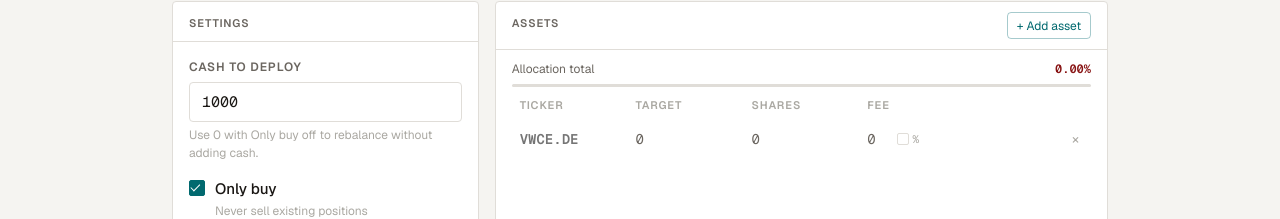
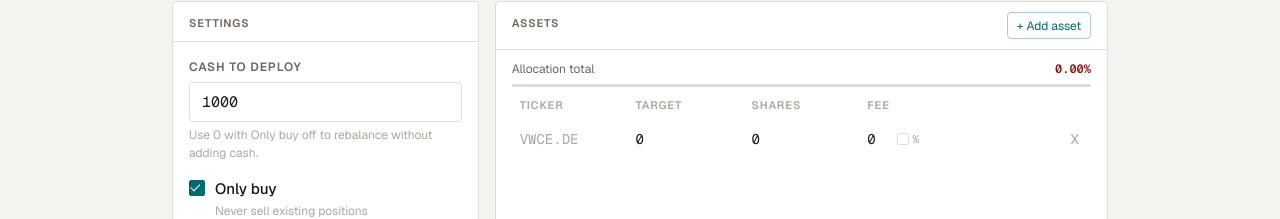
Before and after one commit to PestoENGINE/PestoENGINE, a Svelte app in the folder ui/: page / in a window 1280 px wide. Both pictures are taken after a click on the button "+ Add asset". Shown: the part 384-603 px from the top of the page. Built offline with nearby package versions, Linux system fonts and the light colour scheme.

Commit message:
fix(ui): polish asset table inputs and remove button

```diff
--- a/ui/src/app.css
+++ b/ui/src/app.css
@@ -198,13 +198,13 @@ input[type='checkbox']:checked::after {
   outline: none;
   font-family: var(--mono);
   font-size: 0.875rem;
-  color: var(--text-2);
+  color: var(--text);
   font-variant-numeric: tabular-nums;
   width: 100%;
   padding: 0;
 }
-.cell-input:focus { color: var(--text); }
-.cell-input.ticker { font-weight: 600; color: var(--text); }
+.cell-input.ticker { font-weight: 600; }
+.cell-input::placeholder { color: var(--text-3); font-weight: 400; text-transform: none; }
 
 /* Results grid contract (ResultsPanel head + AssetResult rows)
    The two components live in separate files but render one table. The only
--- a/ui/src/components/AssetRow.svelte
+++ b/ui/src/components/AssetRow.svelte
@@ -69,7 +69,7 @@
         class="remove-btn"
         on:click={() => dispatch('remove')}
         aria-label="Remove asset"
-      >×</button>
+      >X</button>
     </div>
   </td>
 </tr>
```
